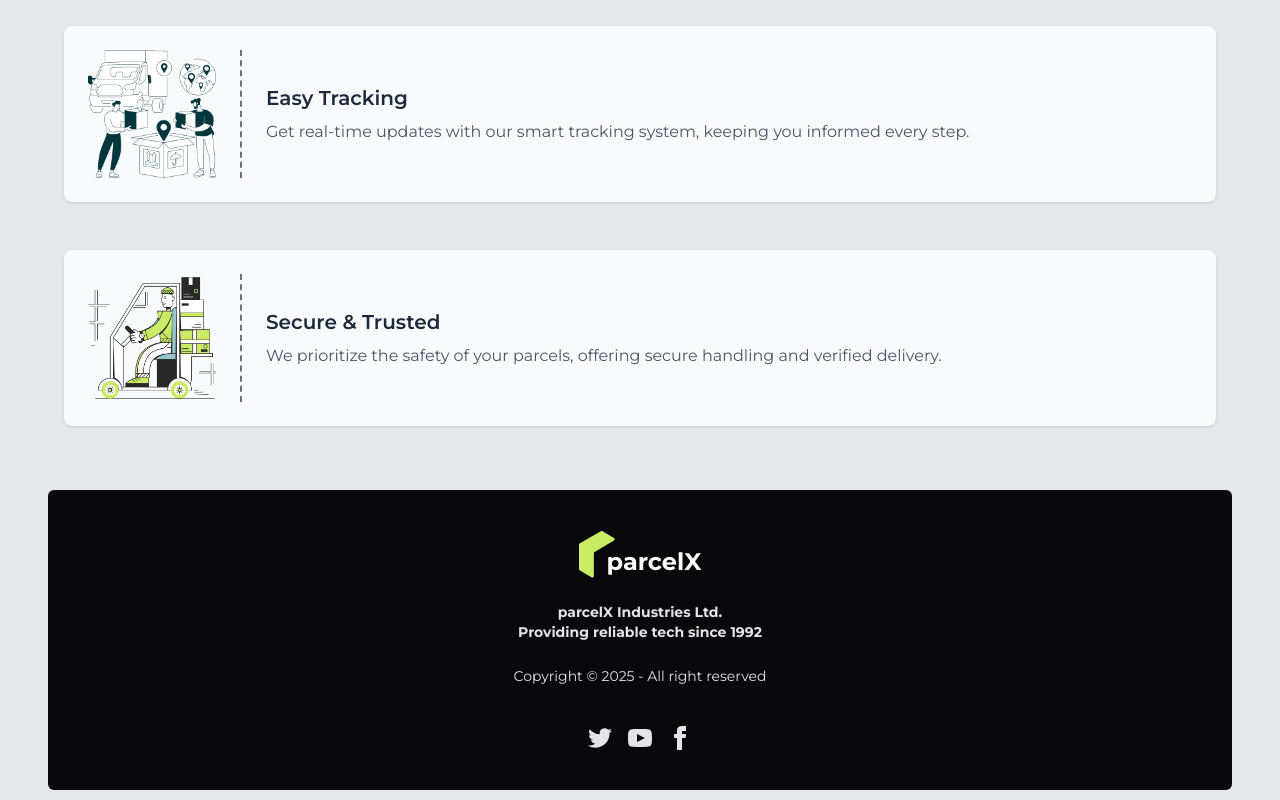
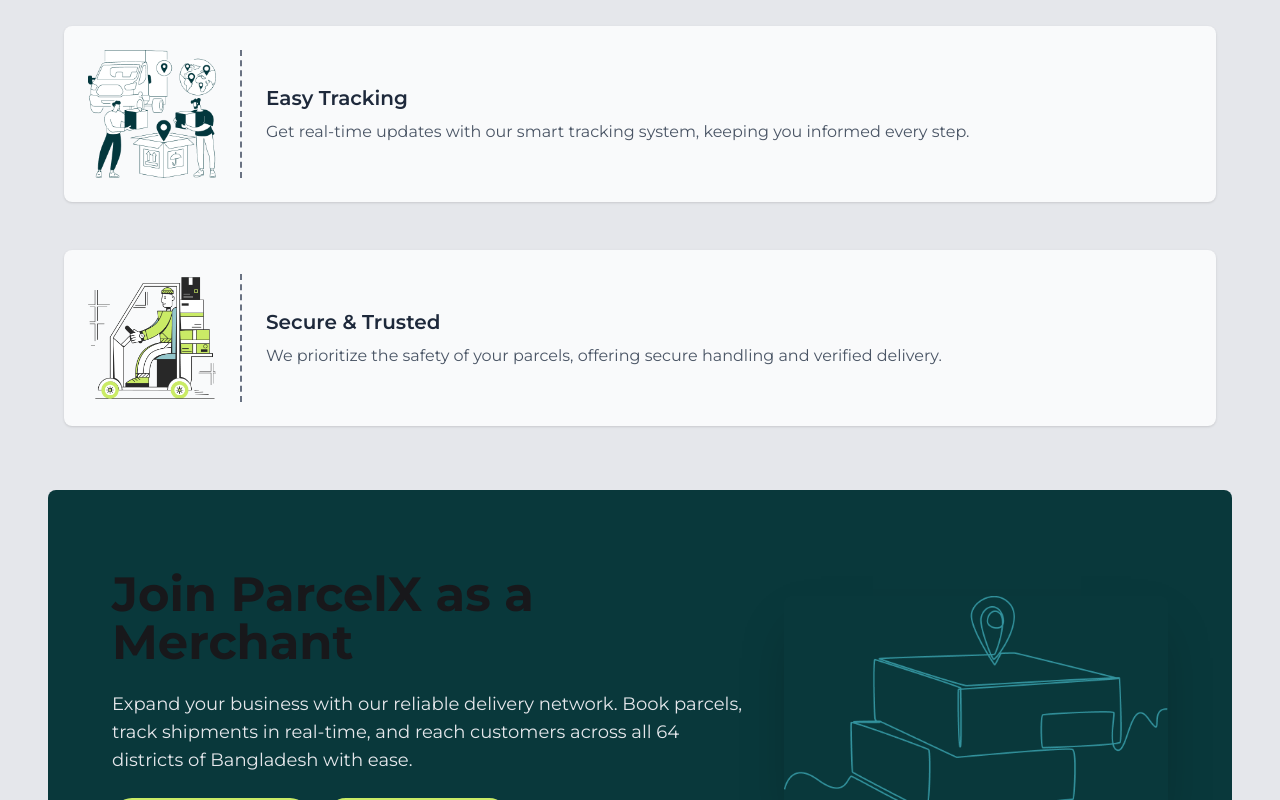
Before and after one commit to nayon117/parcelX_frontend, a React (Vite) app: page / in a window 1280 px wide. Shown: the part 2000-2800 px from the top of the page. Built offline with nearby package versions, Linux system fonts and the light colour scheme.

Commit message:
merchant section added

```diff
--- a/package.json
+++ b/package.json
@@ -11,6 +11,7 @@
   },
   "dependencies": {
     "@tailwindcss/vite": "^4.1.13",
+    "motion": "^12.23.16",
     "react": "^19.1.1",
     "react-dom": "^19.1.1",
     "react-fast-marquee": "^1.6.5",
--- a/src/index.css
+++ b/src/index.css
@@ -1,6 +1,7 @@
 @import url('https://fonts.googleapis.com/css2?family=Montserrat:ital,wght@0,100..900;1,100..900&display=swap');
 @import "tailwindcss";
 @plugin "daisyui";
+
 
 .font-montserrat {
   font-family: "Montserrat", sans-serif;
--- a/src/pages/home/Home.jsx
+++ b/src/pages/home/Home.jsx
@@ -2,6 +2,7 @@
 import ClientMarquee from "./ClientMarquee";
 import Services from "./Services";
 import Benefits from "./Benefits";
+import Mercent from "./Mercent";
 
 const Home = () => {
   return (
@@ -10,6 +11,7 @@
         <Services />
         <ClientMarquee />
         <Benefits />
+        <Mercent />
     </div>
   )
 }
--- /dev/null
+++ b/src/pages/home/Mercent.jsx
@@ -0,0 +1,37 @@
+import location from '../../assets/location-merchant.png';
+
+const Mercent = () => {
+  return (
+    <section className="hero bg-color2 py-16 px-4 md:px-12 mb-12 rounded-lg">
+      <div className="hero-content flex flex-col lg:flex-row-reverse items-center gap-8">
+        <img
+          src={location}
+          className="w-full max-w-sm rounded-lg shadow-2xl"
+        />
+
+        <div className="text-center lg:text-left flex-1">
+          <h1 className="text-4xl md:text-5xl font-bold  mb-6">
+            Join ParcelX as a Merchant
+          </h1>
+          <p className="text-gray-200 text-base md:text-lg mb-6">
+            Expand your business with our reliable delivery network. Book
+            parcels, track shipments in real-time, and reach customers across
+            all 64 districts of Bangladesh with ease.
+          </p>
+
+          {/* Buttons */}
+          <div className="flex flex-col sm:flex-row gap-4 justify-center lg:justify-start">
+            <button className="bg-color1 text-color3 px-4 py-1.5 rounded-full font-semibold hover:scale-105 transition-transform">
+              Become a Merchant
+            </button>
+            <button className="border-[#caeb66] border-2 rounded-full text-color1 px-4 py-1.5 font-semibold">
+              Earn with ParcelX
+            </button>
+          </div>
+        </div>
+      </div>
+    </section>
+  );
+};
+
+export default Mercent;
```
Also changed, not shown: 1 other file (tests, documents, lock files or other folders).
